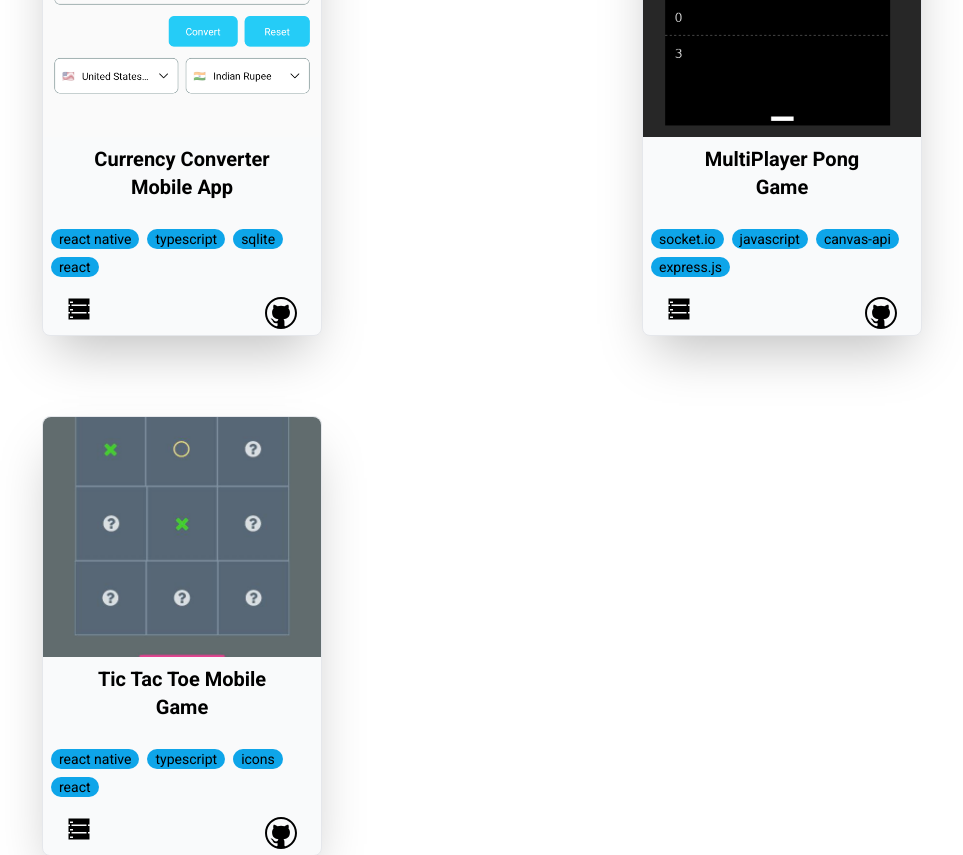
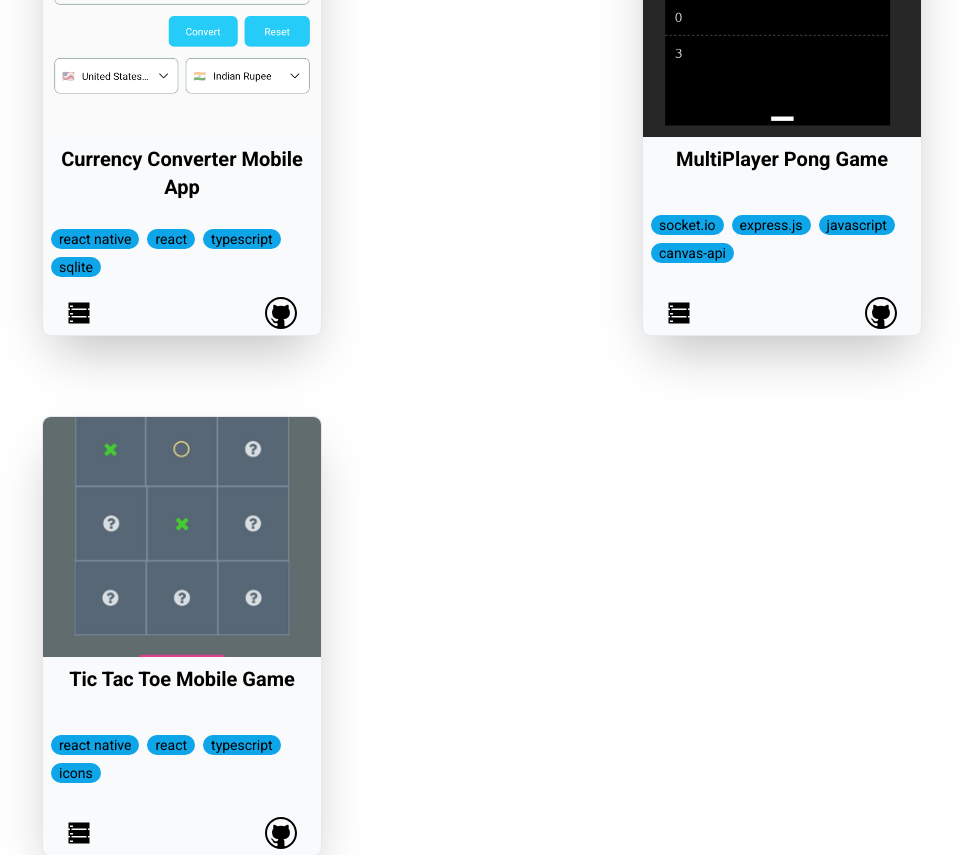
Before and after one commit to qur786/portfolio, a React (Vite) app: page / in a window 1280 px wide. Shown: the part 4520-5375 px from the top of the page, without its empty margins (158-1121 px from the left). Built offline with nearby package versions, Linux system fonts and the light colour scheme.

Commit message:
fix: fixed project card height issue

```diff
--- a/src/components/Project/index.tsx
+++ b/src/components/Project/index.tsx
@@ -27,8 +27,8 @@ export function Project({
         src={image}
         alt={imageAlt}
       />
-      <div className="h-48 flex flex-col justify-between">
-        <div className="px-12 py-2 font-bold text-xl text-center">{title}</div>
+      <div className="min-h-48 flex flex-col justify-between gap-2">
+        <div className="px-2 py-2 font-bold text-xl text-center">{title}</div>
         {stacks.length > 0 ? (
           <div className="flex flex-row justify-start flex-wrap px-2 gap-2">
             {stacks.slice(0, 6).map((stack) => (
@@ -41,7 +41,7 @@ export function Project({
             ))}
           </div>
         ) : undefined}
-        <div className="px-6 flex flex-row justify-between">
+        <div className="px-6 flex flex-row justify-between items-center">
           <a
             href={deployedLink}
             title="Live"
--- a/src/components/Projects/index.tsx
+++ b/src/components/Projects/index.tsx
@@ -14,21 +14,21 @@ export function Projects(): JSX.Element {
             image={CurrencyConverterImage}
             title="Currency Converter Mobile App"
             githubLink="https://github.com/qur786/react-native-currency-converter"
-            stacks={["react native", "typescript", "sqlite", "react"]}
+            stacks={["react native", "react", "typescript", "sqlite"]}
           />
           <Project
             image={PongImage}
             title="MultiPlayer Pong Game"
             githubLink="https://github.com/qur786/multiroom-pong-game"
             deployedLink="https://multiroom-pong-game.onrender.com/"
-            stacks={["socket.io", "javascript", "canvas-api", "express.js"]}
+            stacks={["socket.io", "express.js", "javascript", "canvas-api"]}
           />
           <Project
             image={TicTacToeImage}
             imageClipPosition="0px_30%"
             title="Tic Tac Toe Mobile Game"
             githubLink="https://github.com/qur786/tic-tac-toe-mobile-app"
-            stacks={["react native", "typescript", "icons", "react"]}
+            stacks={["react native", "react", "typescript", "icons"]}
           />
         </Zoom>
       </div>
```
